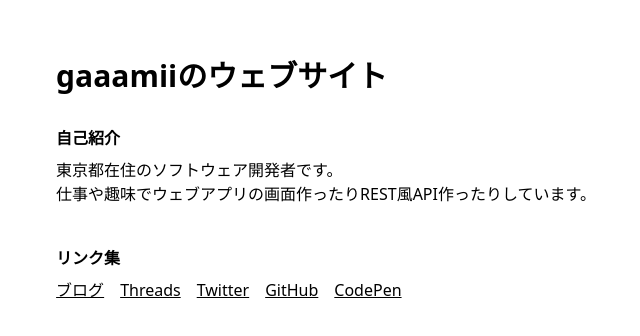
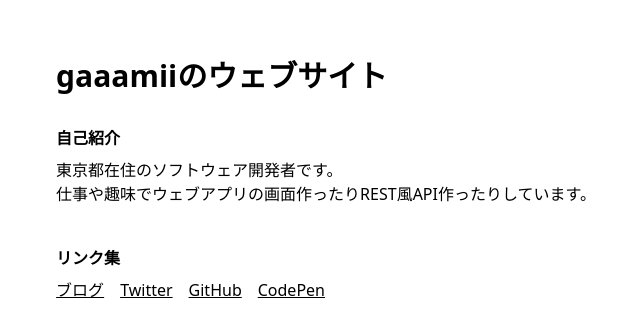
Before and after one commit to gaaamii/gaaamii.jp, a Next.js app: page / in a window 1280 px wide. Shown: the part 220-556 px from the top of the page, without its empty margins (314-954 px from the left). Built offline with nearby package versions, Linux system fonts and the light colour scheme.

Commit message:
Update index.js

```diff
--- a/pages/index.js
+++ b/pages/index.js
@@ -29,16 +29,6 @@ export default function Home() {
                 className="underline"
               >
                 ブログ
-              </a>
-            </li>
-            <li>
-              <a
-                href="https://threads.net/ga3mi2"
-                target="_blank"
-                rel="noreferrer"
-                className="underline"
-              >
-                Threads
               </a>
             </li>
             <li>
```
